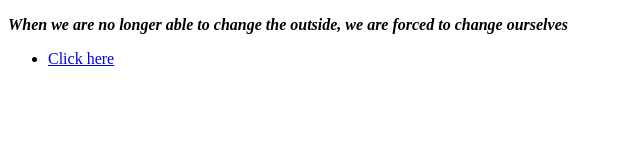
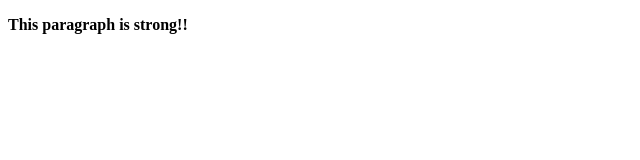
Before and after one commit to Warm-Snowman/website, a plain HTML site: page index.html in a window 1280 px wide. Shown: the whole page, without its empty margins (0-640 px from the left). Drawn offline with Linux system fonts and the light colour scheme.

Commit message:
Added comments

```diff
--- a/index.html
+++ b/index.html
@@ -2,12 +2,11 @@
 <html lang="en">
     <head>
         <meta charset="UTF-8">
-        <title>Home</title>
+        <title>Homepage</title>
     </head>
     <body>
-        <p><strong><em>When we are no longer able to change the outside, we are forced to change ourselves</em></strong></p>
-        <ul>
-            <li><a href ="https://becomingyourself.net/2021/06/26/when-you-cant-change-your-situation-change-yourself/" target="_blank" rel="noopener noreferer"> Click here</a></li>
-        </ul>
+        <p><strong>This paragraph is strong!!</strong></p>
+        <!--This is a comment-->
     </body>
+
 </html>
```
